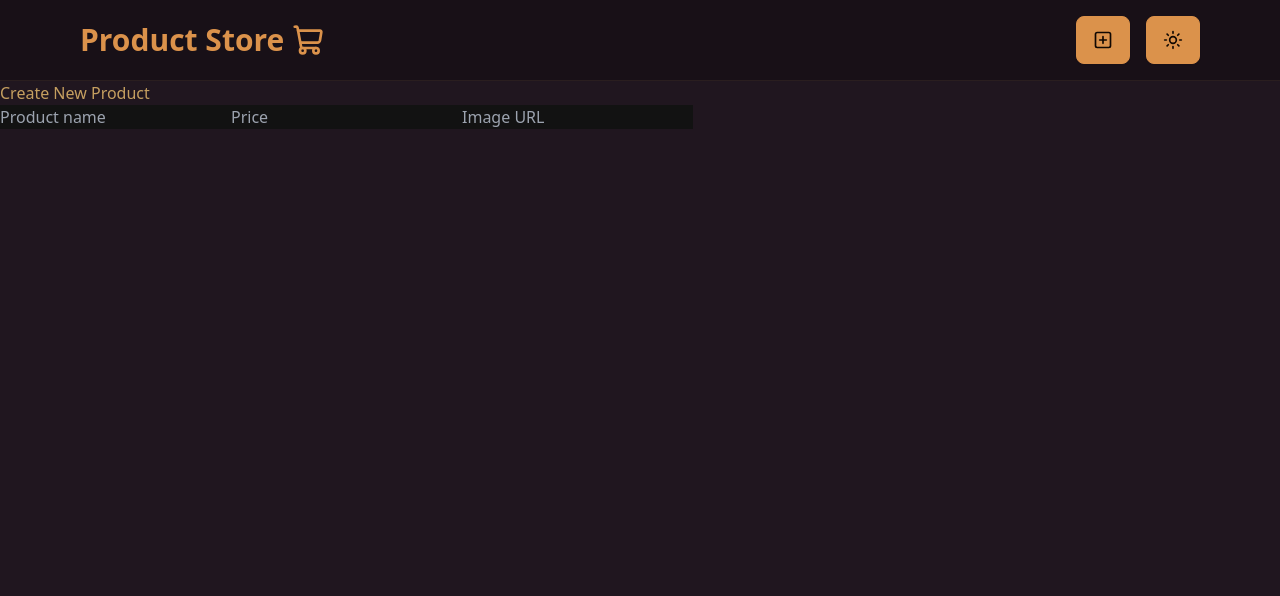
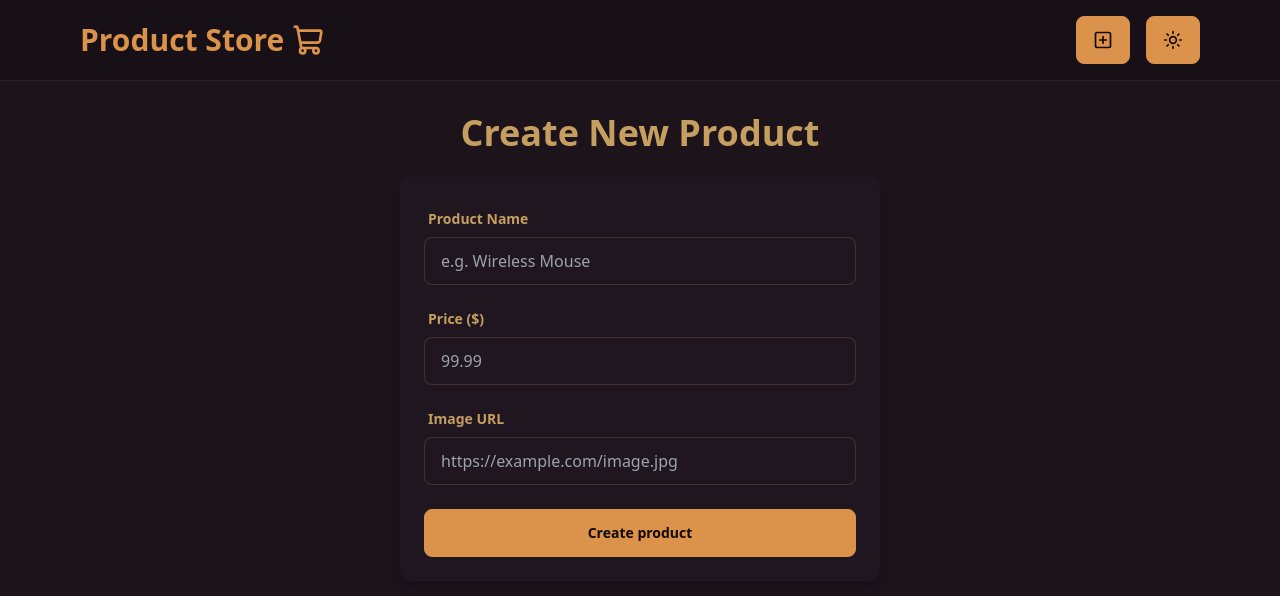
Before and after one commit to mehdi-bellache/mern-product-store, a React app in the folder frontend/: page /create in a window 1280 px wide. Shown: the top 596 px of the page. Built offline with nearby package versions, Linux system fonts and the light colour scheme; the HTML template or start-up script is replaced by a standard one.

Commit message:
Update CreatePage

```diff
--- a/frontend/src/pages/CreatePage.jsx
+++ b/frontend/src/pages/CreatePage.jsx
@@ -9,13 +9,16 @@ const CreatePage = () => {
     const [name, setName] = useState("");
     const [price, setPrice] = useState("");
     const [image, setImage] = useState("");
+    const [loading, setLoading] = useState(false);
 
     const navigate = useNavigate();
     const handleSubmit = async() =>{
         if(!name.trim() || !price.trim() || !image.trim()){
-            toast.error("All fields are required");;
+            toast.error("All fields are required");
             return ;
         }
+
+        setLoading(true)
 
         try{
             await axios.post("/products", {name, price, image});
@@ -23,27 +26,51 @@ const CreatePage = () => {
             navigate("/");
         }
         catch(error){
-            toast.error("Error while create the product");
+            toast.error("Error while creating the product");
         }
-
-
-
+        finally{
+            setLoading(false);
+        }
     }
   return (
-      <div>
-        <Navbar/>
-        <div>
-            <h1>Create New Product</h1>
-            <form onSubmit={handleSubmit}>
-                <input type="text" placeholder="Product name" onChange={(e) => setName(e.target.value)}/>
-                <input type="text" placeholder="Price" onChange={(e) => setPrice(e.target.value)}/>
-                <input type="text" placeholder="Image URL" onChange={(e) => setImage(e.target.value)}/>
-                <button type="submit"></button>
-            </form>
-        </div>
 
+    <div className="min-h-screen bg-base-200">
+      <Navbar />
+
+      <main className="container mx-auto px-4 py-8 max-w-lg">
+        <h1 className="text-3xl md:text-4xl font-bold text-center mb-6">Create New Product</h1>
+        <form onSubmit={handleSubmit} className="bg-base-100 p-6 rounded-xl shadow-lg flex flex-col gap-4">
+          <div className="form-control">
+            <label className="label">
+                <span className="label-text font-semibold">Product Name</span>
+            </label>
+            <input type="text" className="input input-bordered w-full" placeholder="e.g. Wireless Mouse" value={name}
+              onChange={(e) => setName(e.target.value)} required/>
+          </div>
+          <div className="form-control">
+            <label className="label">
+              <span className="label-text font-semibold">Price ($)</span>
+            </label>
+            <input type="number" step="0.01" className="input input-bordered w-full" placeholder="99.99" value={price} onChange={(e) => setPrice(e.target.value)}
+              required/>
+          </div>
+
+          <div className="form-control">
+            <label className="label">
+              <span className="label-text font-semibold">Image URL</span>
+            </label>
+            <input type="url" className="input input-bordered w-full" placeholder="https://example.com/image.jpg" value={image}
+                onChange={(e) => setImage(e.target.value)}
+              required />
+          </div>
+
+          <button type="submit" className="btn btn-primary w-full mt-2" disabled={loading}>
+            {loading ? ( <> <span className="loading loading-spinner loading-xs"></span> Creating... </>) : ( 'Create product' )}
+          </button>
+        </form>
+      </main>
     </div>
-  )
+  );
 }
 
 export default CreatePage
```
